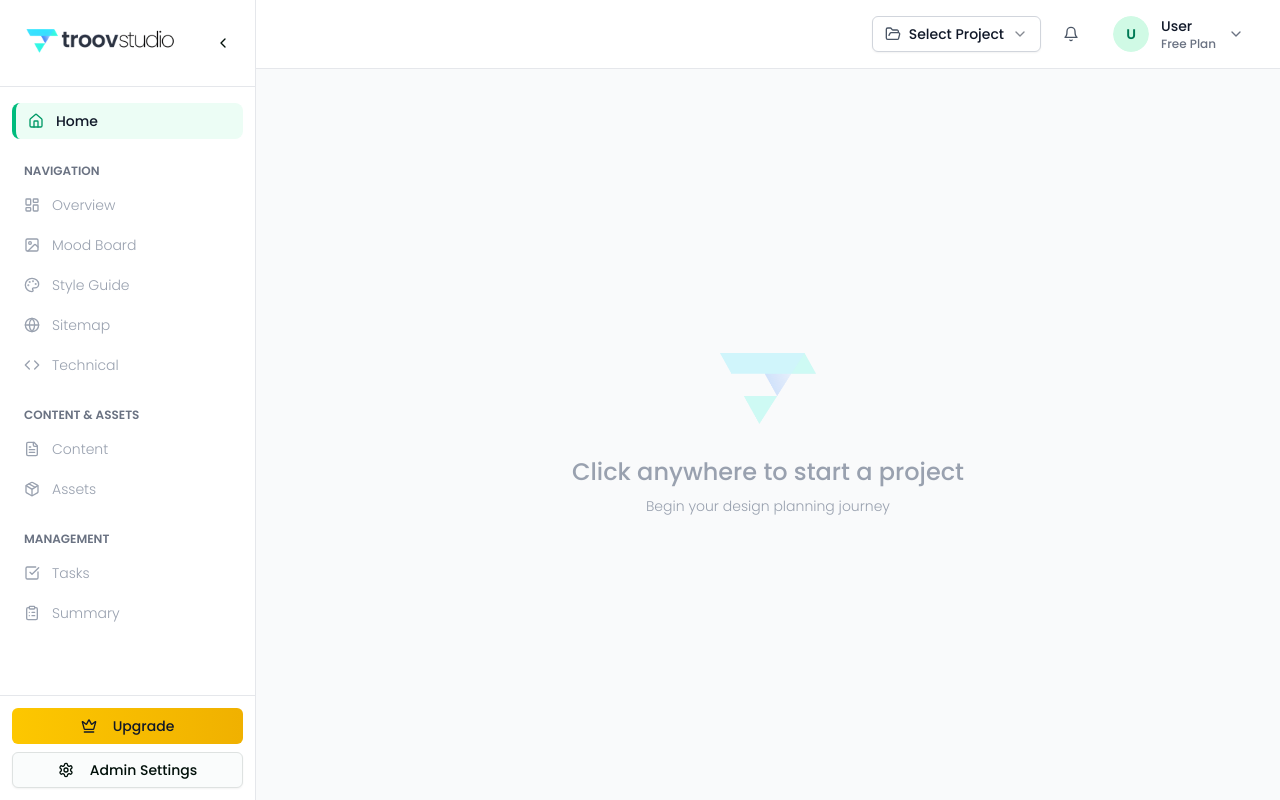
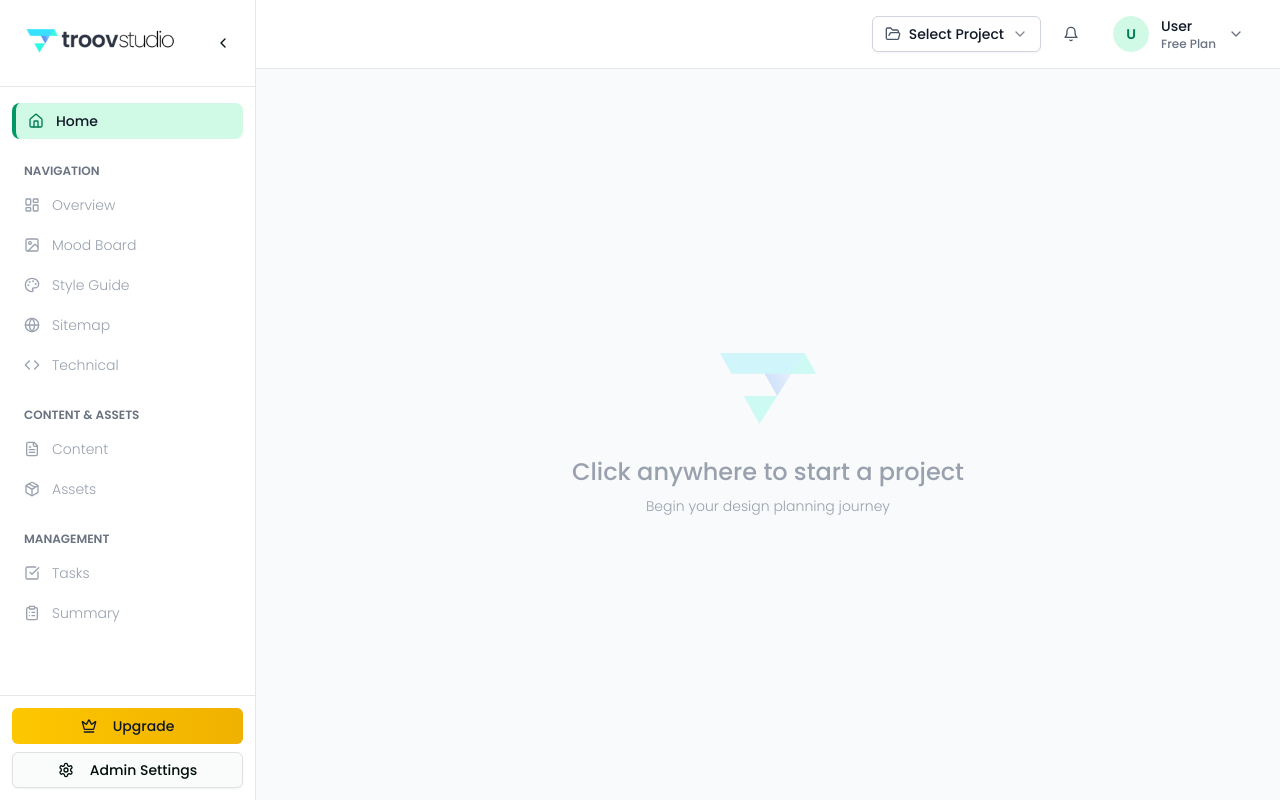
Before and after one commit to RowanWilkes/v0-designer-dashboard, a Next.js app: page /dashboard in a window 1280 px wide. Built offline with nearby package versions, Linux system fonts and the light colour scheme; sample sign-in values are in the browser's storage.

Commit message:
feat: update Home button for better contrast and accessibility
Change active state to light green background with dark text.

#VERCEL_SKIP

Co-authored-by: null <240129276+RowanWilkes@users.noreply.github.com>

```diff
--- a/app/dashboard/page.tsx
+++ b/app/dashboard/page.tsx
@@ -334,13 +334,13 @@ function DashboardContent() {
         className={cn(
           "flex items-center gap-3 rounded-lg px-3 py-2 text-sm transition-all w-full relative",
           isActive
-            ? "bg-emerald-50 text-gray-900 font-medium border-l-4 border-emerald-500"
+            ? "bg-emerald-100 text-gray-900 font-medium border-l-4 border-emerald-600"
             : isDisabled
               ? "text-gray-400 cursor-not-allowed"
               : "text-gray-700 hover:bg-gray-50",
         )}
       >
-        <Icon className={cn("h-4 w-4", isActive && "text-emerald-600")} />
+        <Icon className={cn("h-4 w-4", isActive && "text-emerald-700")} />
         {!sidebarCollapsed && (
           <>
             <span className="flex-1 text-left">{label}</span>
```
